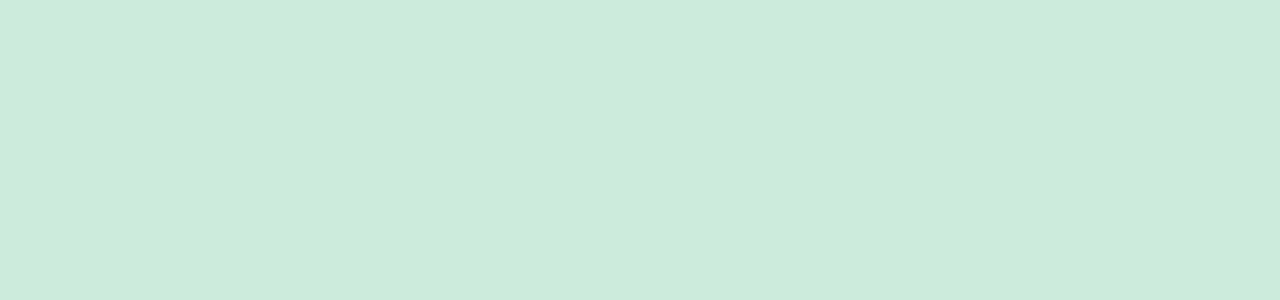
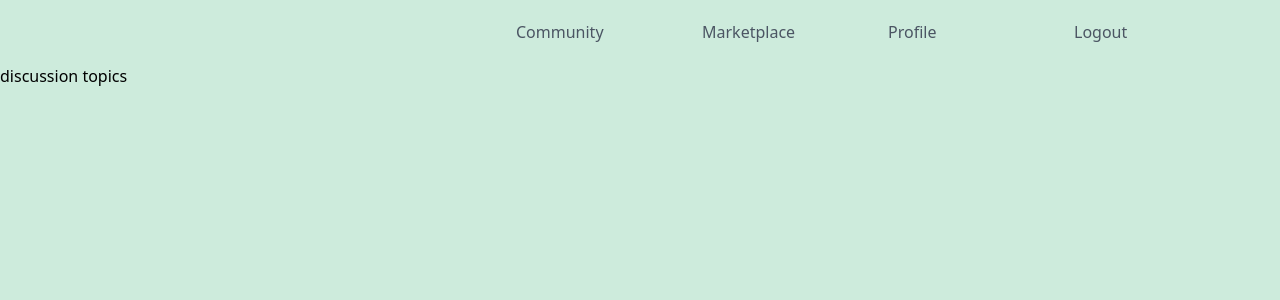
Before and after one commit to powellniki/gardenproject-client, a React (Vite) app: page /discussiontopics in a window 1280 px wide. Before the commit this address had no page. Shown: the top 300 px of the page. Built offline with nearby package versions, Linux system fonts and the light colour scheme; sample sign-in values are in the browser's storage.

Commit message:
added routing

```diff
--- a/src/components/ApplicationViews.jsx
+++ b/src/components/ApplicationViews.jsx
@@ -5,6 +5,7 @@ import { Login } from "../pages/Login.jsx"
 import Home from "../pages/Home"
 import { Register } from '../pages/Register.jsx'
 import { PostDetails } from '../pages/PostDetails.jsx'
+import { DiscussionTopics } from '../pages/DiscussionTopics.jsx'
 
 
 export const ApplicationViews = () => {
@@ -19,6 +20,7 @@ export const ApplicationViews = () => {
                 <Route path="posts">
                     <Route path=":postId" element={<PostDetails />} />
                 </Route>
+                <Route path="discussiontopics" element={<DiscussionTopics />}/>
             </Route>
         </Routes>
     </BrowserRouter>
--- /dev/null
+++ b/src/pages/DiscussionTopics.jsx
@@ -0,0 +1,5 @@
+
+export const DiscussionTopics = () => {
+
+    return <>discussion topics</>
+}
```
